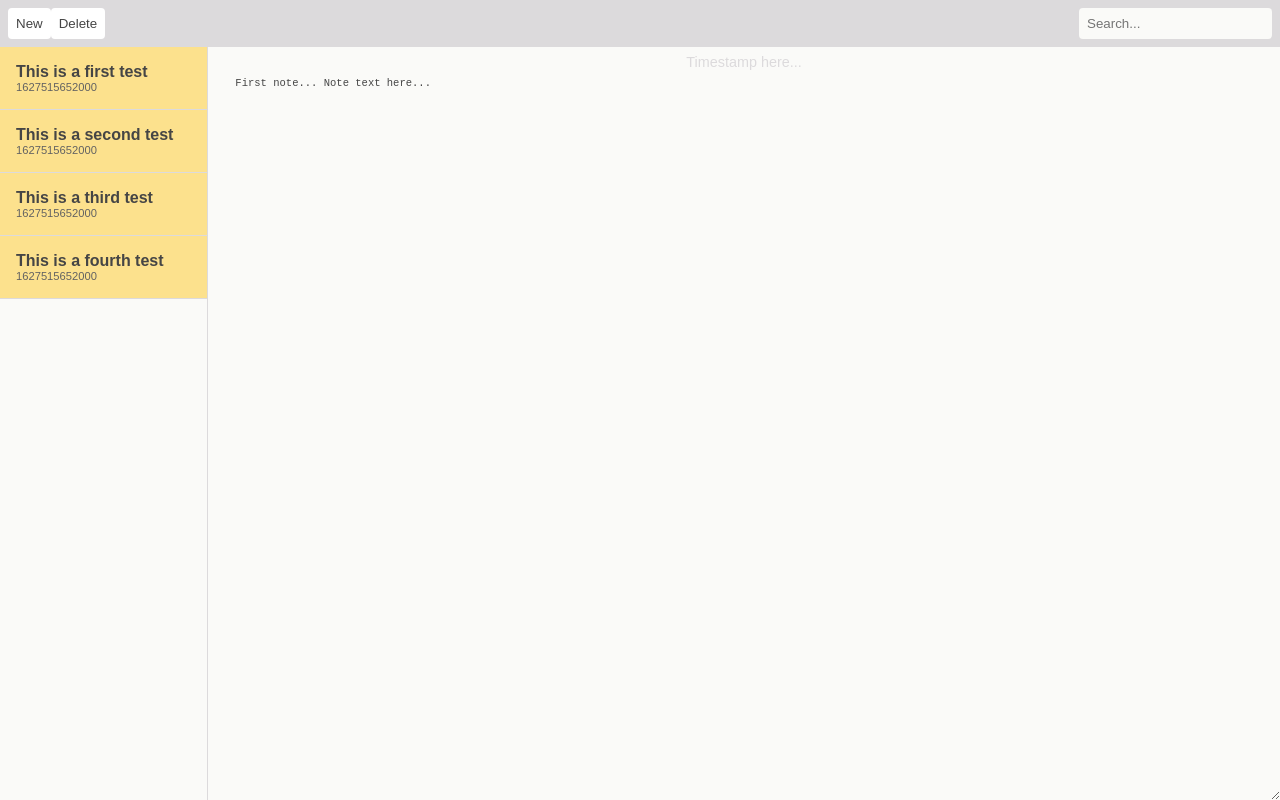
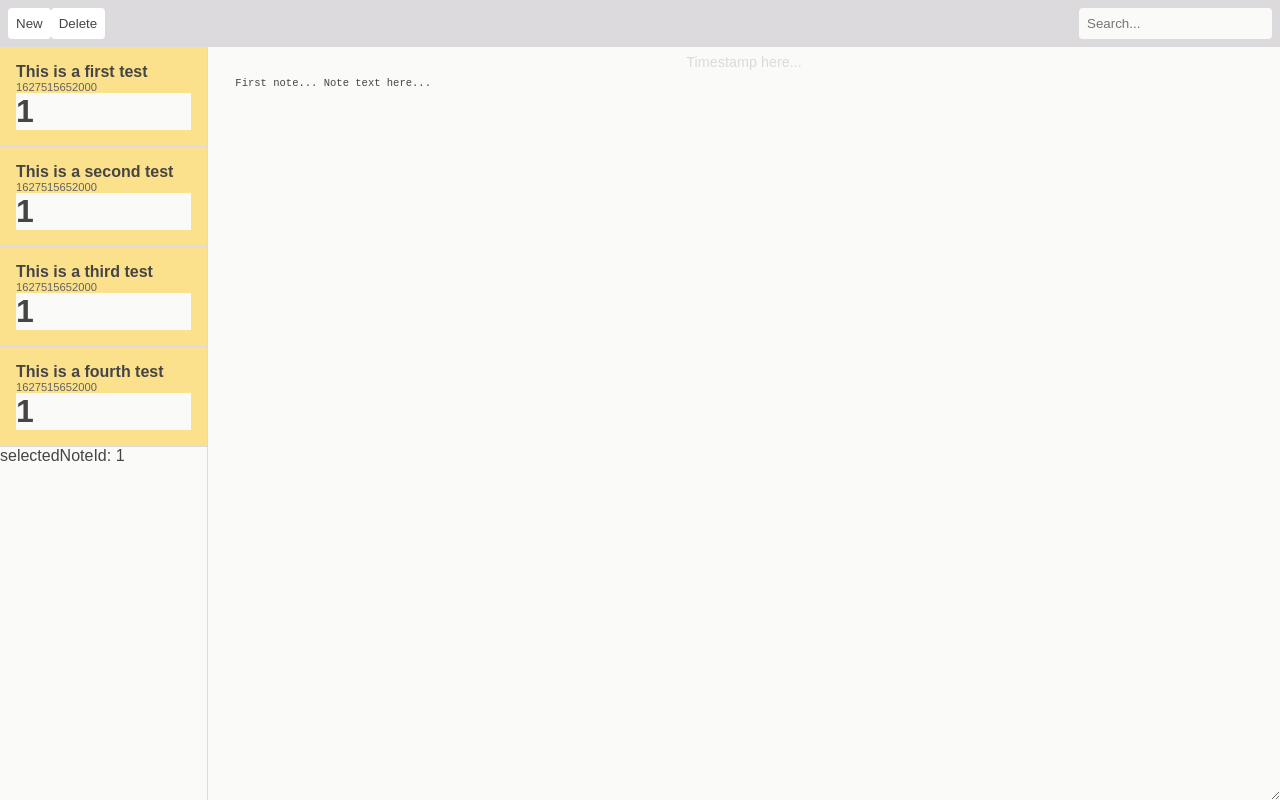
Before and after one commit to carlosraguirre/vue-notes-app, a Vue app: page / in a window 1280 px wide. Built offline with nearby package versions, Linux system fonts and the light colour scheme.

Commit message:
emit event to parent to change value of prop

```diff
--- a/src/components/NoteSelector.vue
+++ b/src/components/NoteSelector.vue
@@ -1,12 +1,19 @@
 <template>
-  <div class="note-selector active">
+  <div class="note-selector active" v-bind:class="{active: note.id === selectedNoteId}" v-on:click="selectNote(note)">
     <p class="note-selector-title">{{ note.body }}</p>
     <p class="note-selector-timestamp">{{ note.timestamp }}</p>
+    <h1>{{ selectedNoteId }}</h1>
   </div>
 </template>
 
 <script>
   export default {
-    props: ["note"]
+    props: ["note", "selectedNoteId"],
+    methods: {
+      selectNote: function(note) {
+        console.log(note.id);
+        this.$emit("selectNote", note);
+      }
+    }
   }
 </script>
--- a/src/components/NoteSelectors.vue
+++ b/src/components/NoteSelectors.vue
@@ -4,7 +4,10 @@
       v-for="note in notes"
       v-bind:key="note.id"
       v-bind:note="note"
+      v-bind:selectedNoteId="selectedNoteId"
+      v-on:selectNote="selectNote"
     />
+    selectedNoteId: {{ selectedNoteId }}
   </div>
 </template>
 
@@ -15,6 +18,11 @@
     components: {
       NoteSelector
     },
+    methods: {
+      selectNote: function(note) {
+        this.selectedNoteId = note.id
+      }
+    },
     data: function() {
       return {
         notes: [
@@ -22,7 +30,8 @@
           { id: 2, body: "This is a second test", timestamp: Date.now() },
           { id: 3, body: "This is a third test", timestamp: Date.now() },
           { id: 4, body: "This is a fourth test", timestamp: Date.now() }
-        ]
+        ],
+        selectedNoteId: 1
       }
     }
   }
```
